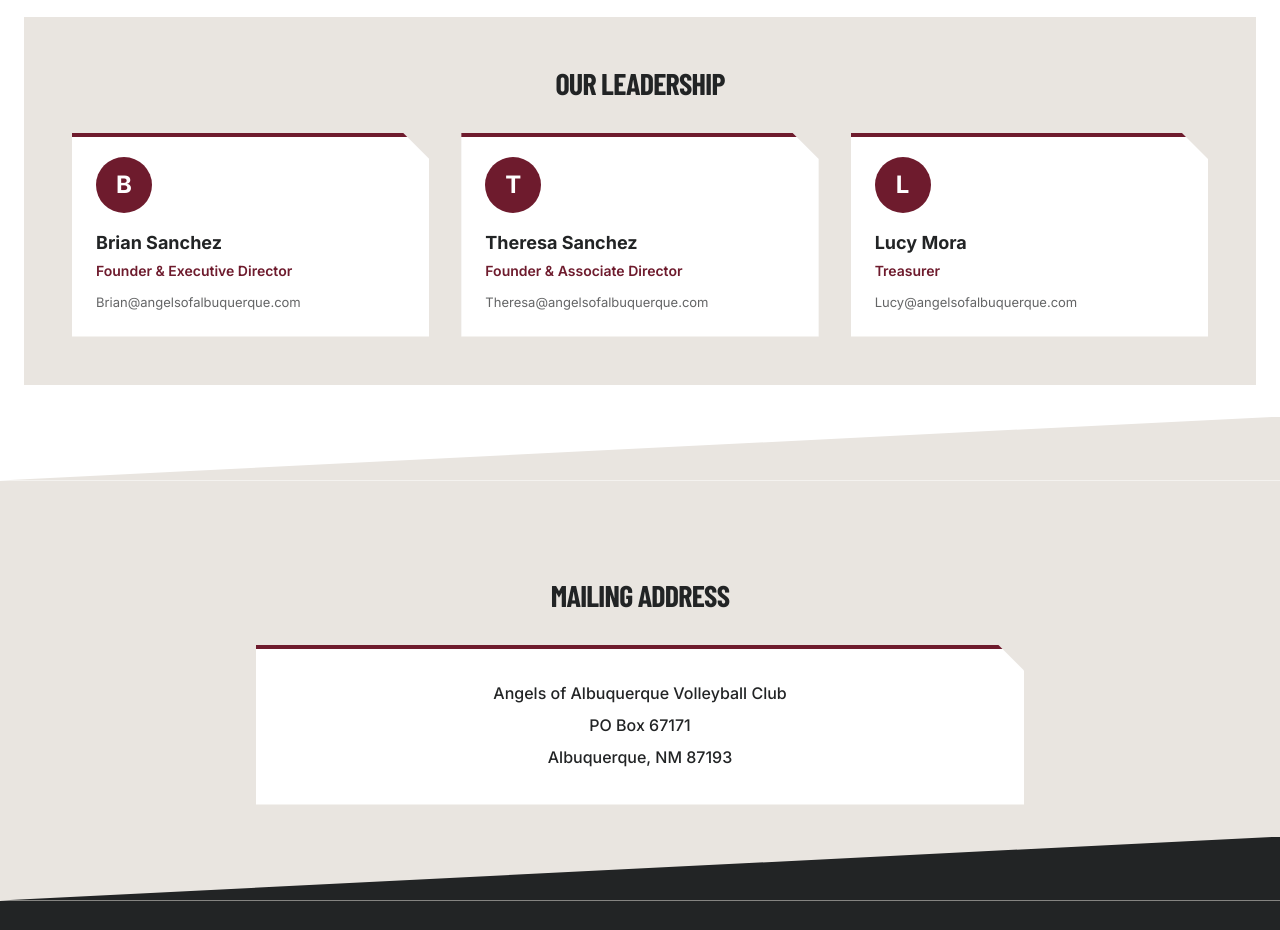
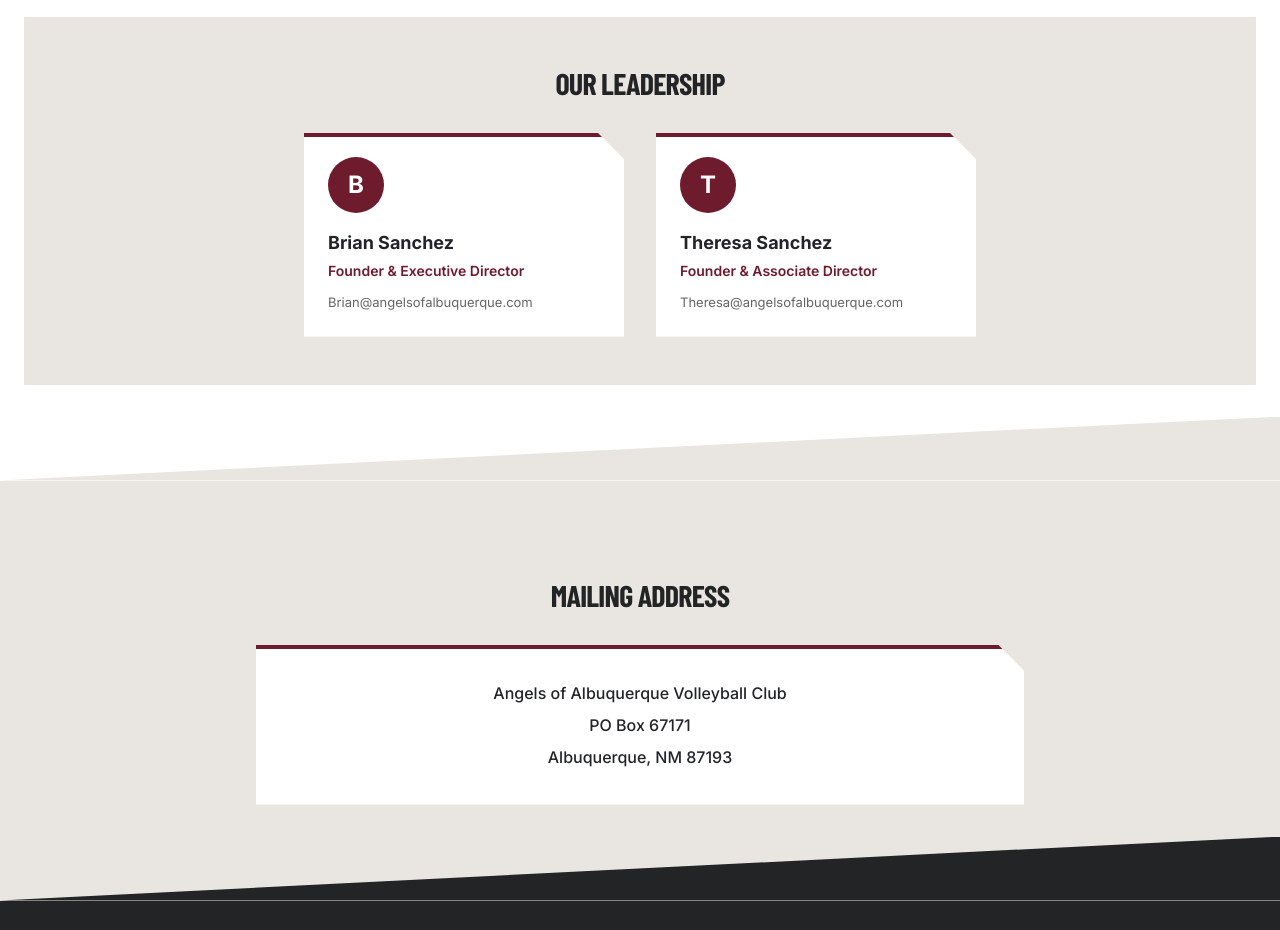
Before and after one commit to jcsanchez0216/angels-volleyball-website, a React (Create React App) app: page /contact in a window 1280 px wide. Shown: the part 800-1730 px from the top of the page. Built offline with nearby package versions, Linux system fonts and the light colour scheme; a web font is replaced by a local one.

Commit message:
Remove Lucy Mora from leadership section
Rebalanced the leadership grid from 3 to 2 columns (max-w-2xl, centered)
so the two remaining cards don't leave an empty gap.

```diff
--- a/src/pages/Contact.js
+++ b/src/pages/Contact.js
@@ -11,7 +11,6 @@
 const leadership = [
   { name: 'Brian Sanchez', title: 'Founder & Executive Director', email: 'Brian@angelsofalbuquerque.com' },
   { name: 'Theresa Sanchez', title: 'Founder & Associate Director', email: 'Theresa@angelsofalbuquerque.com' },
-  { name: 'Lucy Mora', title: 'Treasurer', email: 'Lucy@angelsofalbuquerque.com' },
 ];
 
 export default function Contact() {
@@ -53,7 +52,7 @@
 
           <div className="bg-taupe-light p-12">
             <h2 className="font-display text-3xl font-bold text-ink mb-8 text-center uppercase tracking-tight">Our Leadership</h2>
-            <div className="grid grid-cols-1 md:grid-cols-3 gap-8">
+            <div className="grid grid-cols-1 md:grid-cols-2 gap-8 max-w-2xl mx-auto">
               {leadership.map((person, i) => (
                 <div key={i} className="card-cut bg-white p-6">
                   <div className="w-14 h-14 bg-maroon rounded-full flex items-center justify-center text-white font-bold text-2xl mb-4">
```
